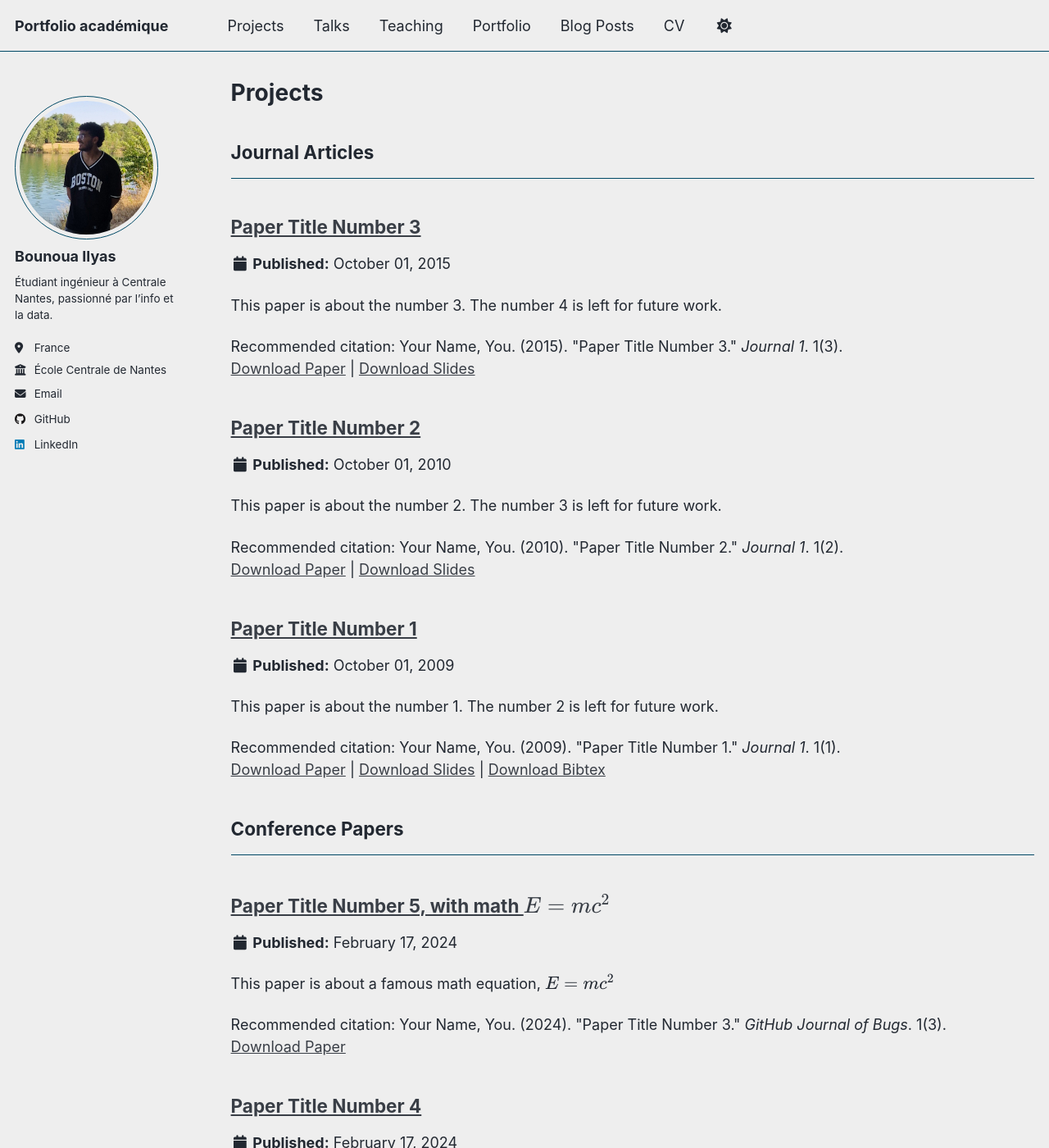
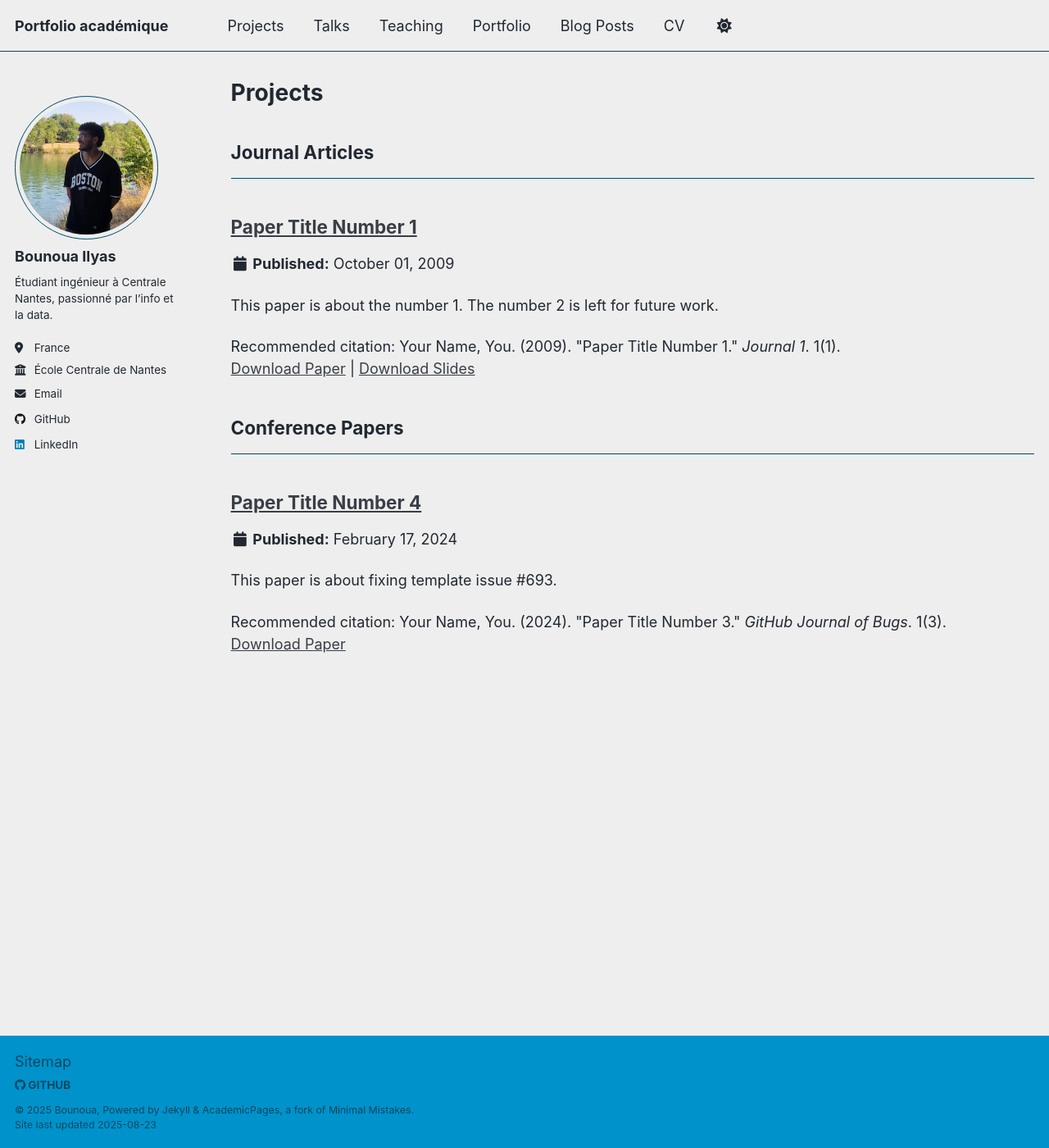
Before and after one commit to ilyasbounoua/ilyasbounoua.github.io, a Jekyll site: the page built from _pages/projects.html, in a window 1280 px wide and 1400 px high. Shown: the whole window at 82% size. Built offline with Jekyll 4.4.1, drawn with Linux system fonts in a browser that asks for light colours; a script that is not in the unit is left out.

Commit message:
fix tipe 01

```diff
--- a/_projects/2010-10-01-paper-title-number-2.md
+++ /dev/null
@@ -1,14 +0,0 @@
----
-title: "Paper Title Number 2"
-collection: projects
-category: manuscripts
-permalink: /project/2010-10-01-paper-title-number-2
-excerpt: 'This paper is about the number 2. The number 3 is left for future work.'
-date: 2010-10-01
-venue: 'Journal 1'
-slidesurl: 'http://academicpages.github.io/files/slides2.pdf'
-paperurl: 'http://academicpages.github.io/files/paper2.pdf'
-citation: 'Your Name, You. (2010). &quot;Paper Title Number 2.&quot; <i>Journal 1</i>. 1(2).'
----
-
-The contents above will be part of a list of projects, if the user clicks the link for the publication than the contents of section will be rendered as a full page, allowing you to provide more information about the paper for the reader. When projects are displayed as a single page, the contents of the above "citation" field will automatically be included below this section in a smaller font.
--- a/_projects/2015-10-01-paper-title-number-3.md
+++ /dev/null
@@ -1,14 +0,0 @@
----
-title: "Paper Title Number 3"
-collection: projects
-category: manuscripts
-permalink: /project/2015-10-01-paper-title-number-3
-excerpt: 'This paper is about the number 3. The number 4 is left for future work.'
-date: 2015-10-01
-venue: 'Journal 1'
-slidesurl: 'http://academicpages.github.io/files/slides3.pdf'
-paperurl: 'http://academicpages.github.io/files/paper3.pdf'
-citation: 'Your Name, You. (2015). &quot;Paper Title Number 3.&quot; <i>Journal 1</i>. 1(3).'
----
-
-The contents above will be part of a list of projects, if the user clicks the link for the publication than the contents of section will be rendered as a full page, allowing you to provide more information about the paper for the reader. When projects are displayed as a single page, the contents of the above "citation" field will automatically be included below this section in a smaller font.
--- a/_projects/2025-06-08-paper-title-number-5.md
+++ /dev/null
@@ -1,13 +0,0 @@
----
-title: "Paper Title Number 5, with math $$E=mc^2$$"
-collection: projects
-category: conferences
-permalink: /project/2024-02-17-paper-title-number-4
-excerpt: 'This paper is about a famous math equation, $$E=mc^2$$'
-date: 2024-02-17
-venue: 'GitHub Journal of Bugs'
-paperurl: 'http://academicpages.github.io/files/paper3.pdf'
-citation: 'Your Name, You. (2024). &quot;Paper Title Number 3.&quot; <i>GitHub Journal of Bugs</i>. 1(3).'
----
-
-Using [MathJax](https://www.mathjax.org/) in the description is supported - $$E=mc^2$$ - however, the use must be mindful that the default delimiters are `$$...$$` and `\\[...\\]` which differs from the `$...$` that is typically expected.
```
Also changed, not shown: _projects/2009-10-01-paper-title-number-1.md (+2 -3 lines), 2 other files.
